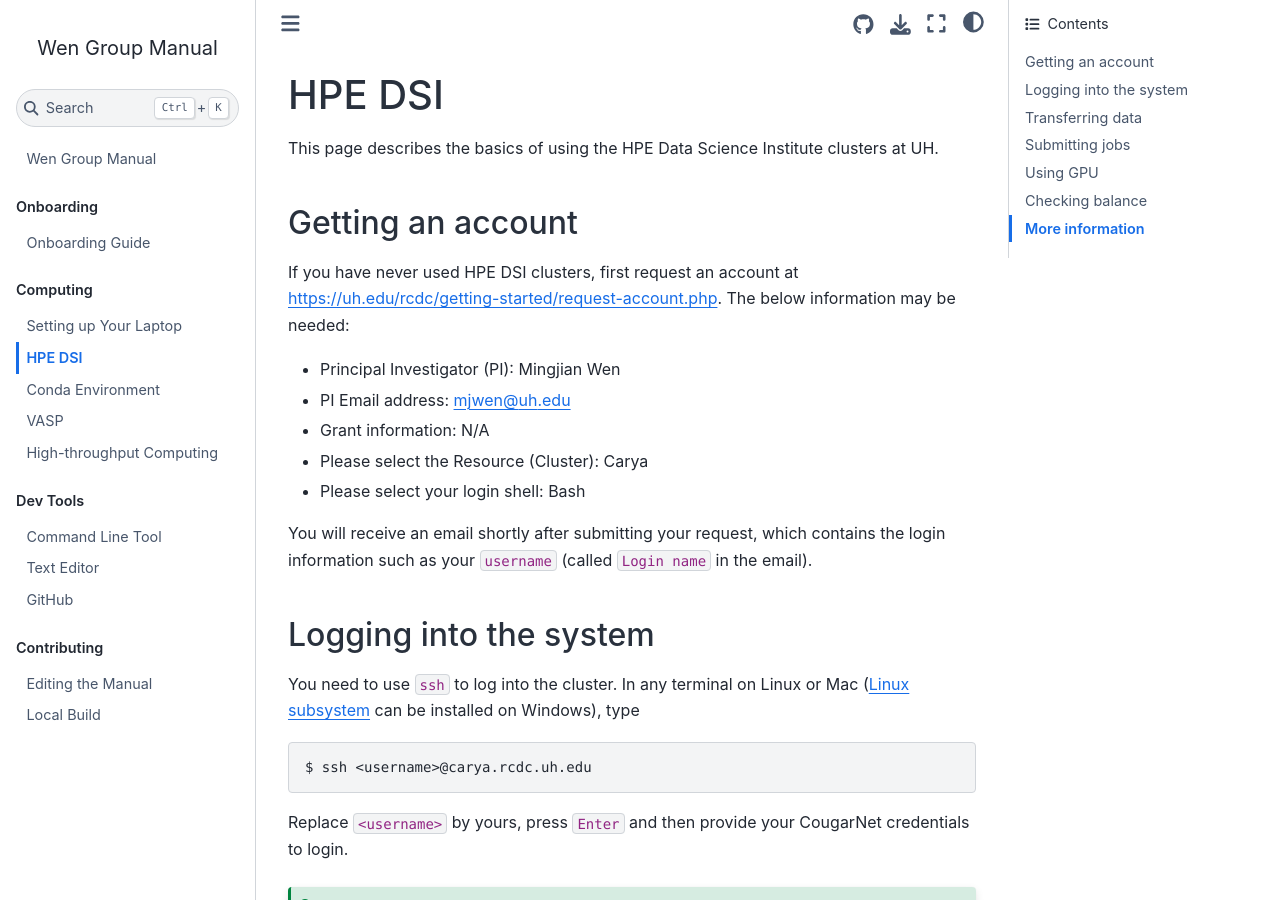
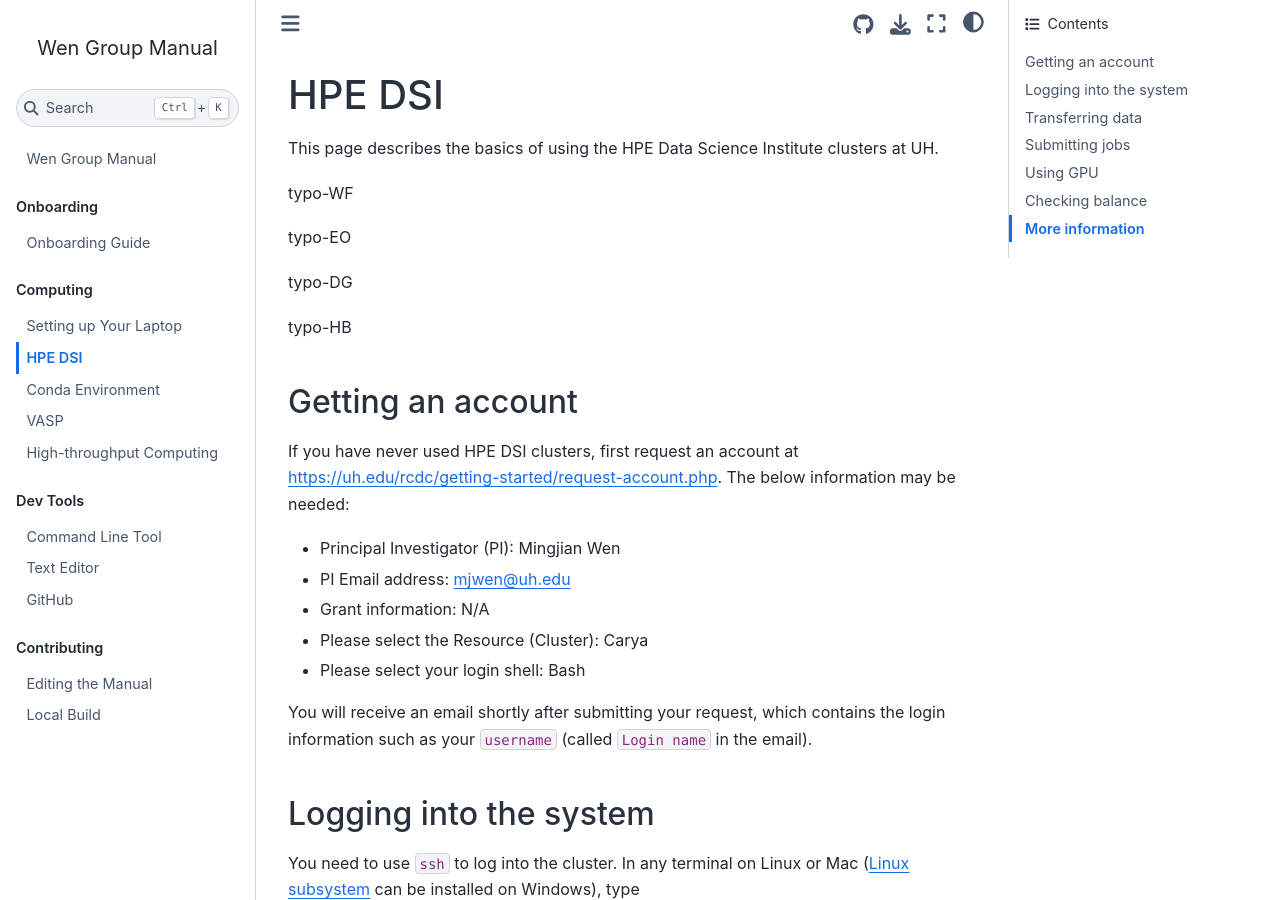
Before and after one commit to wengroup/group_manual, a Jupyter Book: the page built from docs/computing/hpe_dsi.md, in a window 1280 px wide and 900 px high. Built offline with Jupyter Book 1.0.4 settings and Sphinx 7.4.7 and the Sphinx Book theme 1.1.4, drawn with Linux system fonts in a browser that asks for light colours.

Commit message:
Introduce typo

```diff
--- a/docs/computing/hpe_dsi.md
+++ b/docs/computing/hpe_dsi.md
@@ -1,7 +1,16 @@
 (label:hpe:dsi)=
+
 # HPE DSI
 
 This page describes the basics of using the HPE Data Science Institute clusters at UH.
+
+typo-WF
+
+typo-EO
+
+typo-DG
+
+typo-HB
 
 ## Getting an account
 
```
